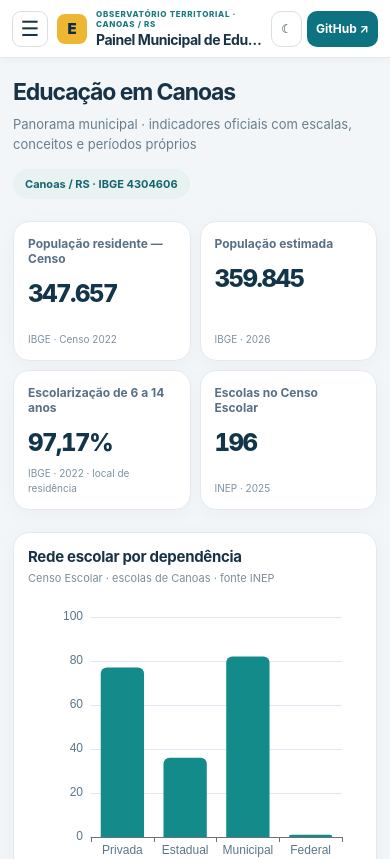
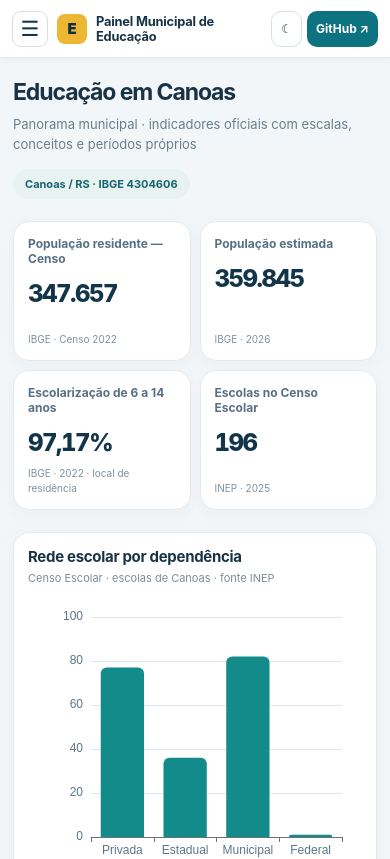
Before and after one commit to marcianolima/webgis-educacao-canoas, a website built with Vite: page index.html in a window 390 px wide. Shown: the top 859 px of the page. Built offline with nearby package versions, Linux system fonts and the light colour scheme.

Commit message:
fix(mobile): mostra títulos completos no cabeçalho compacto sem truncar

```diff
--- a/src/style.css
+++ b/src/style.css
@@ -112,3 +112,11 @@ body.nav-lock{overflow:hidden}
 
 @media(max-width:940px){.mobile-brand{display:grid;place-items:center;flex:0 0 30px;width:30px;height:30px;background:#edb734;color:#102d43;border-radius:8px;font-weight:900;font-size:15px}}
 @media(min-width:941px){.mobile-brand{display:none}}
+
+/* Cabeçalho móvel: não suprimir títulos longos em telas pequenas. */
+@media(max-width:940px){
+ .topbar{height:auto;min-height:58px;padding-top:7px;padding-bottom:7px}
+ .topbar .eyebrow{display:none}
+ .topbar h1{white-space:normal;overflow:visible;text-overflow:clip;line-height:1.16;font-size:clamp(12px,3.3vw,15px);letter-spacing:-.2px;overflow-wrap:break-word}
+ .top-title{min-width:0}
+}
```
